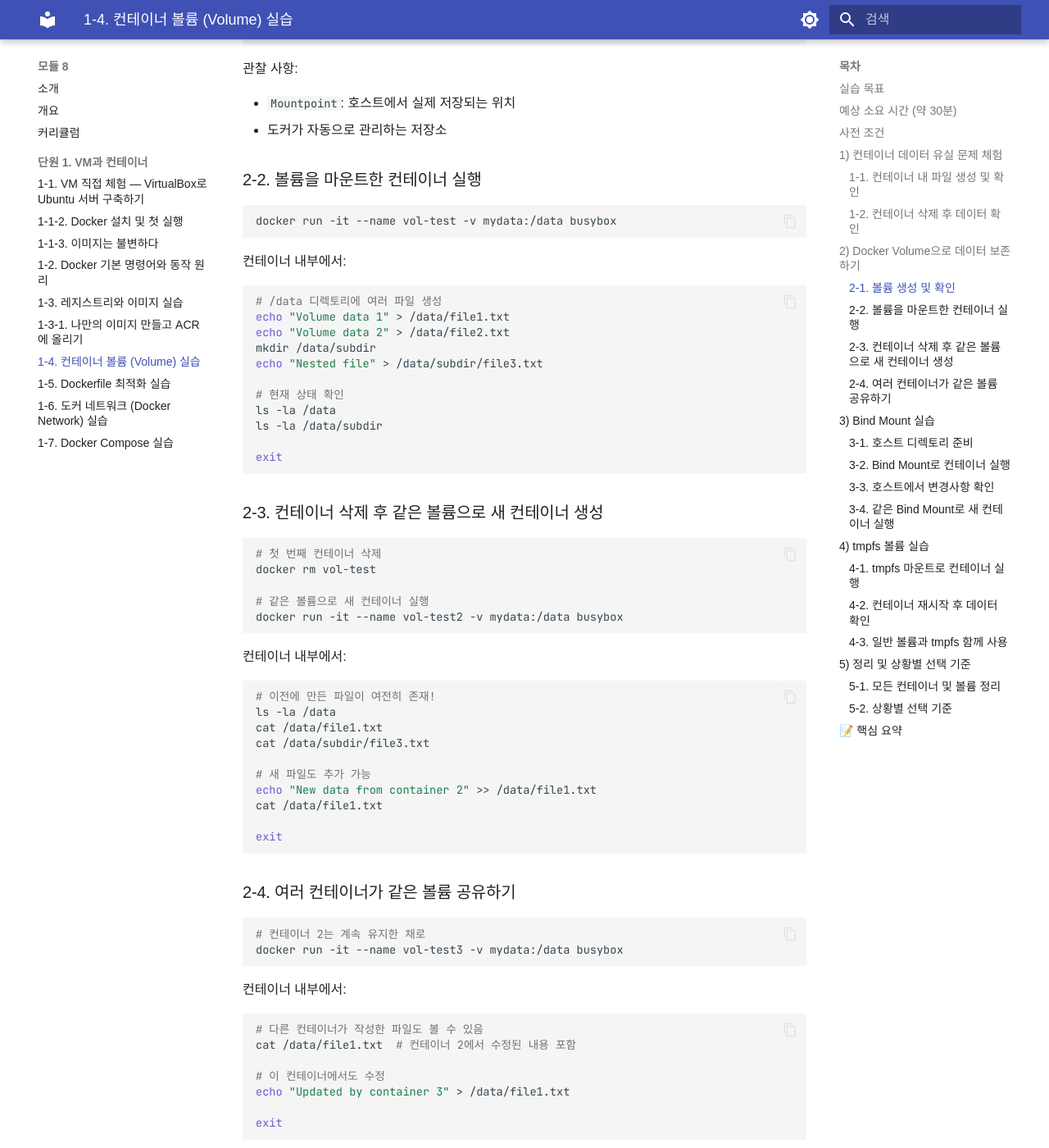
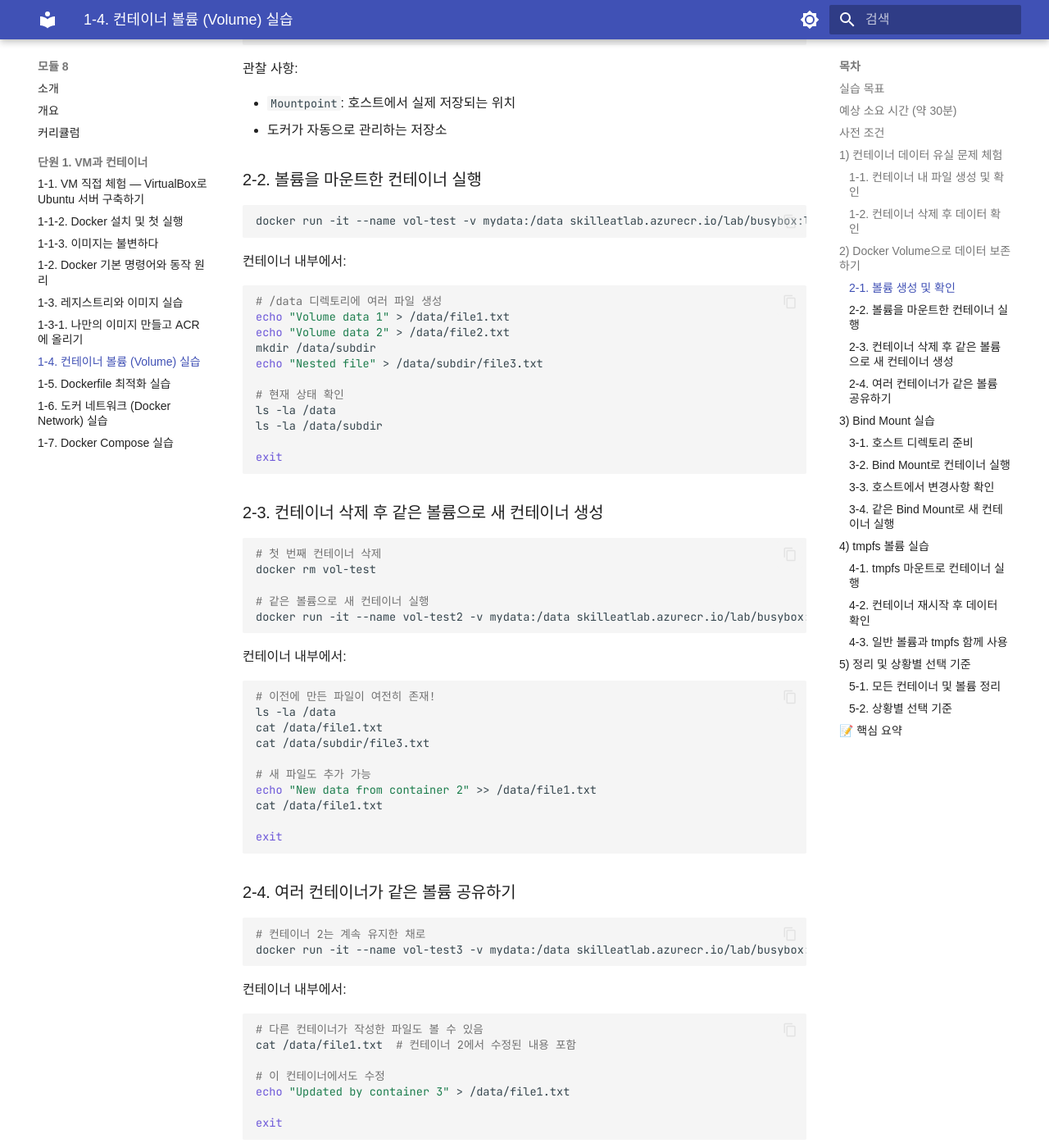
Before and after one commit to skilleat-labs/docker-k8s-labs, an MkDocs documentation site: the page built from docs/modules/module8/1-4.md, in a window 1280 px wide and 1400 px high, scrolled down 2240 px. Shown: the whole window at 82% size. Built offline with MkDocs 1.6.1 and Material for MkDocs 9.7.7, drawn with Linux system fonts in a browser that asks for light colours; some web fonts are replaced; some of the changed text lies outside the part shown.

Commit message:
docs: 1-4 busybox → ACR 이미지로 전환
skilleatlab.azurecr.io/lab/busybox:latest로 일괄 변경

Co-Authored-By: Claude Sonnet 4.6 <noreply@anthropic.com>

````diff
--- a/docs/modules/module8/1-4.md
+++ b/docs/modules/module8/1-4.md
@@ -32,7 +32,7 @@ docker ps
 ### 1-1. 컨테이너 내 파일 생성 및 확인
 
 ```bash
-docker run -it --name temp-test busybox
+docker run -it --name temp-test skilleatlab.azurecr.io/lab/busybox:latest
 ```
 
 컨테이너 내부에서:
@@ -60,7 +60,7 @@ exit
 docker rm temp-test
 
 # 같은 이름으로 새 컨테이너 생성
-docker run -it --name temp-test busybox
+docker run -it --name temp-test skilleatlab.azurecr.io/lab/busybox:latest
 ```
 
 컨테이너 내부에서:
@@ -108,7 +108,7 @@ docker volume inspect mydata
 ### 2-2. 볼륨을 마운트한 컨테이너 실행
 
 ```bash
-docker run -it --name vol-test -v mydata:/data busybox
+docker run -it --name vol-test -v mydata:/data skilleatlab.azurecr.io/lab/busybox:latest
 ```
 
 컨테이너 내부에서:
@@ -134,7 +134,7 @@ exit
 docker rm vol-test
 
 # 같은 볼륨으로 새 컨테이너 실행
-docker run -it --name vol-test2 -v mydata:/data busybox
+docker run -it --name vol-test2 -v mydata:/data skilleatlab.azurecr.io/lab/busybox:latest
 ```
 
 컨테이너 내부에서:
@@ -156,7 +156,7 @@ exit
 
 ```bash
 # 컨테이너 2는 계속 유지한 채로
-docker run -it --name vol-test3 -v mydata:/data busybox
+docker run -it --name vol-test3 -v mydata:/data skilleatlab.azurecr.io/lab/busybox:latest
 ```
 
 컨테이너 내부에서:
@@ -207,7 +207,7 @@ cat ~/bind-test/config/app.conf
 ### 3-2. Bind Mount로 컨테이너 실행
 
 ```bash
-docker run -it --name bind-test -v ~/bind-test:/app busybox
+docker run -it --name bind-test -v ~/bind-test:/app skilleatlab.azurecr.io/lab/busybox:latest
 ```
 
 컨테이너 내부에서:
@@ -243,7 +243,7 @@ echo "host_added_data=yes" > ~/bind-test/new_from_host.txt
 ### 3-4. 같은 Bind Mount로 새 컨테이너 실행
 
 ```bash
-docker run -it --name bind-test2 -v ~/bind-test:/app busybox
+docker run -it --name bind-test2 -v ~/bind-test:/app skilleatlab.azurecr.io/lab/busybox:latest
 ```
 
 컨테이너 내부에서:
@@ -275,7 +275,7 @@ docker rm bind-test bind-test2
 ### 4-1. tmpfs 마운트로 컨테이너 실행
 
 ```bash
-docker run -it --name tmpfs-test --tmpfs /app:rw,size=64m busybox
+docker run -it --name tmpfs-test --tmpfs /app:rw,size=64m skilleatlab.azurecr.io/lab/busybox:latest
 ```
 
 컨테이너 내부에서:
@@ -324,7 +324,7 @@ docker run -it \
   --name multi-test \
   -v persistent-data:/persistent \
   --tmpfs /temp:rw,size=64m \
-  busybox
+  skilleatlab.azurecr.io/lab/busybox:latest
 ```
 
 컨테이너 내부에서:
````
